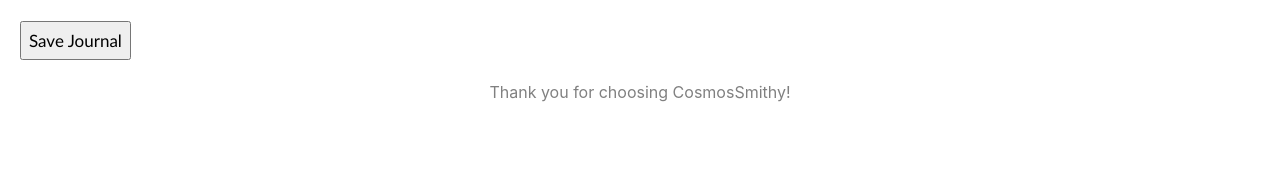
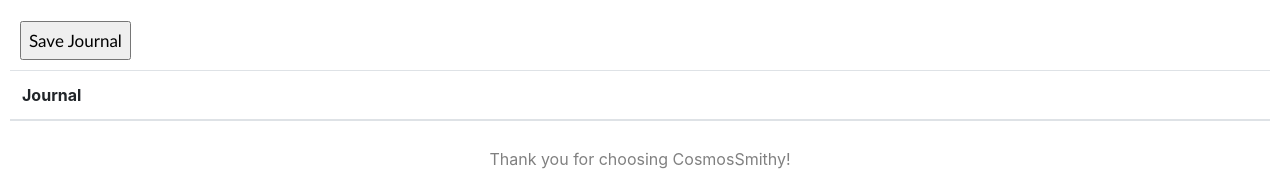
Before and after one commit to bmvisoky/CosmosSmithy, a React (Create React App) app: page /journal in a window 1280 px wide. Shown: the part 655-826 px from the top of the page. Built offline with nearby package versions, Linux system fonts and the light colour scheme.

Commit message:
I changed the way that we save journal entries. Displays user input

```diff
--- a/package.json
+++ b/package.json
@@ -7,6 +7,7 @@
     "@testing-library/react": "^9.4.1",
     "@testing-library/user-event": "^7.2.1",
     "bootstrap": "^4.4.1",
+    "firebase": "^7.14.1",
     "mongodb-stitch-browser-sdk": "^4.8.0",
     "prop-types": "^15.7.2",
     "react": "^16.13.1",
--- a/src/components/pages/journalPage.js
+++ b/src/components/pages/journalPage.js
@@ -1,9 +1,16 @@
 import React, { Component } from 'react';
 import ReactDOM from "react-dom";
-
+import { Card, Button, CardTitle, CardText, Row, Col, Table, Form, FormGroup, Label, Input, FormText } from 'reactstrap';
 
 class JournalPage extends Component {
     saveFile = function() {
+          let table = document.getElementById("JournalTable");
+          let row = table.insertRow(1);
+          let cell1 = row.insertCell(0);
+          cell1.innerHTML = document.getElementById("msg").value;
+        }
+      /*
+
       const msg = document.getElementById('msg');
 
 
@@ -27,7 +34,7 @@
 
       newLink.click();
   }
-
+*/
   render() {
     return (
 
@@ -49,7 +56,15 @@
               <div class="Journaldiv">
                   <input type="button" class="JournalButton" id="bt" value="Save Journal" onClick={this.saveFile} />
               </div>
-
+              <Table hover id="JournalTable">
+                 <thead>
+                   <tr>
+                     <th>Journal</th>
+                   </tr>
+                 </thead>
+                 <tbody>
+                 </tbody>
+                </Table>
           </div>
       </body>
     )
```
Also changed, not shown: 1 other file (tests, documents, lock files or other folders).
